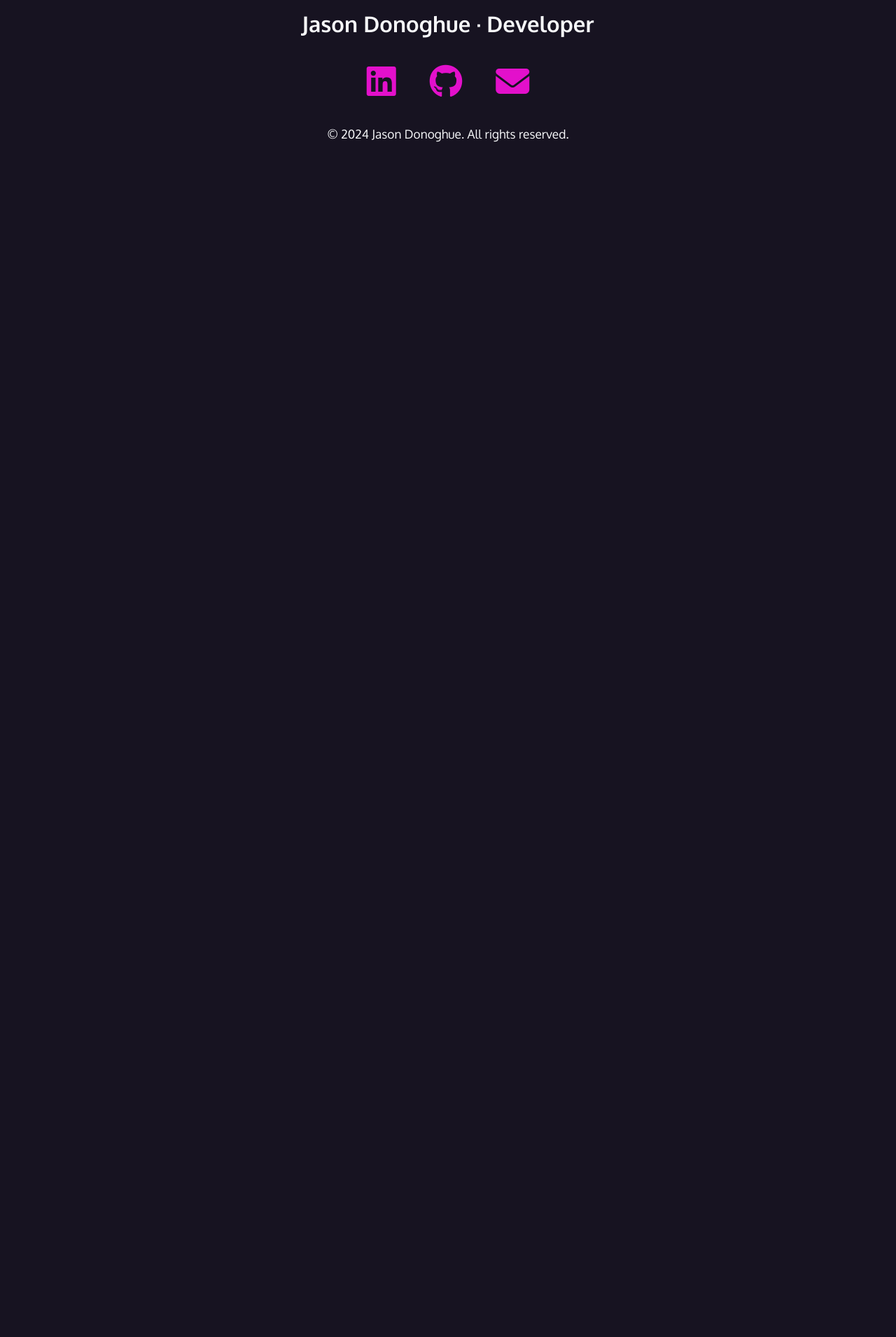
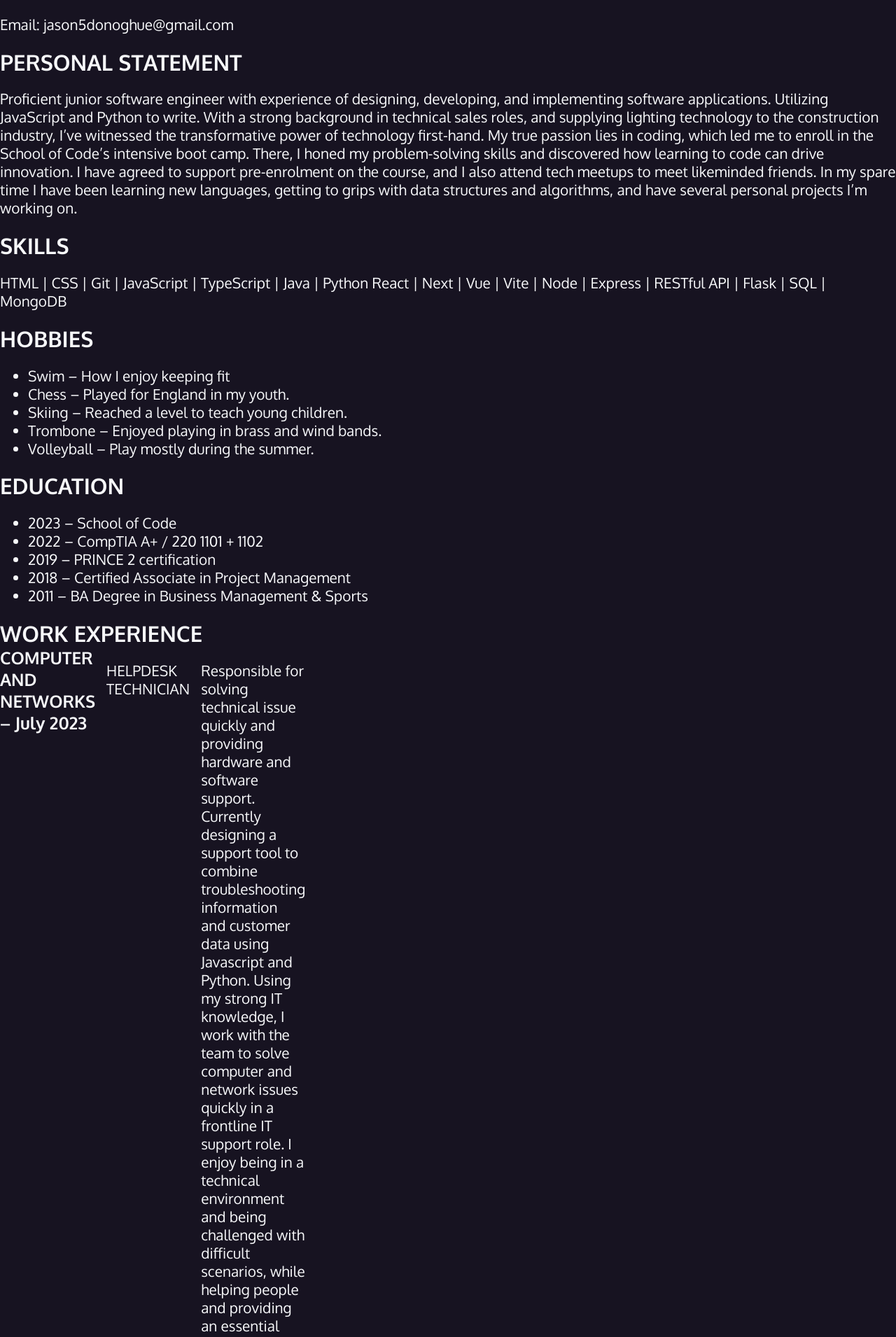
Before and after one commit to Jason5D/My-Portfolio, a React (Create React App) app in the folder Frontend/my-portfolio/: page /resume in a window 1280 px wide. Shown: the part 122-2032 px from the top of the page at 70% size. Before the commit the page ends 800 px from the top, so only its background shows below. Built offline with nearby package versions, Linux system fonts and the light colour scheme; a web font is replaced by a local one.

Commit message:
added basic resume text and added routing page to it

```diff
--- a/Frontend/my-portfolio/package.json
+++ b/Frontend/my-portfolio/package.json
@@ -14,6 +14,9 @@
     "react-router-dom": "^6.22.1",
     "react-scripts": "5.0.1",
     "web-vitals": "^2.1.4"
+  },
+  "devDependencies": {
+    "@babel/plugin-proposal-private-property-in-object": "^7.18.0"
   },
   "scripts": {
     "start": "react-scripts start",
--- a/Frontend/my-portfolio/src/About.js
+++ b/Frontend/my-portfolio/src/About.js
@@ -1,7 +1,5 @@
 import AboutMe from "./components/AboutMe.js";
 import Contact from "./components/Contact.js";
-import Footer from "./components/Footer.js";
-// import Navbar from "./components/Navbar.js";
 
 export default function About() {
   return (
--- a/Frontend/my-portfolio/src/components/Footer.js
+++ b/Frontend/my-portfolio/src/components/Footer.js
@@ -6,14 +6,15 @@ export default function Footer() {
         <li>
           <a
             href="https://linkedin.com/in/jason-donoghue-3765a6267"
-
+          target="_blank"
+          rel="noreferrer"
           >
             <span class="fab fa-linkedin" aria-hidden="true"></span>
             <span class="sr-only">LinkedIn</span>
           </a>
         </li>
         <li>
-          <a href="https://github.com/Jason5D" >
+          <a href="https://github.com/Jason5D" target="_blank" rel="noreferrer">
             <span class="fa-brands fa-github" aria-hidden="true"></span>
             <span class="sr-only">Github</span>
           </a>
--- a/Frontend/my-portfolio/src/components/Navbar.js
+++ b/Frontend/my-portfolio/src/components/Navbar.js
@@ -1,4 +1,4 @@
-import {Link} from "react-router-dom";
+import { Link } from "react-router-dom";
 
 export default function Navbar() {
   return (
@@ -19,27 +19,26 @@ export default function Navbar() {
           <Link to="/about">About</Link>
         </li>
         <li>
-         <Link to="/contact">Contact</Link>
+          <Link to="/contact">Contact</Link>
         </li>
         <li>
-          <a href="https://linkedin.com/in/jason-donoghue-3765a6267">
+          <a
+            href="https://linkedin.com/in/jason-donoghue-3765a6267"
+            target="_blank"
+            rel="noreferrer"
+          >
             <span className="fa-brands fa-linkedin" aria-hidden="true"></span>
             <span className="sr-only">LinkenIn</span>
           </a>
         </li>
         <li>
-          <a href="https://github.com/Jason5D">
+          <a href="https://github.com/Jason5D" target="_blank" rel="noreferrer">
             <span className="fa-brands fa-github" aria-hidden="true"></span>
             <span className="sr-only">Github</span>
           </a>
         </li>
         <li>
-          <a
-            href="/Users/jason5d/Library/Mobile Documents/com~apple~CloudDocs/CVs/Jason Donoghue CV C.docx"
-            className="button"
-          >
-            Resume
-          </a>
+            <Link to="/resume" className="button">Resume</Link>
         </li>
       </ul>
     </nav>
--- /dev/null
+++ b/Frontend/my-portfolio/src/components/Resume.js
@@ -0,0 +1,97 @@
+export default function Resume() {
+  return (
+    <div>
+      <header>
+        <h1>JASON DONOGHUE - CV</h1>
+        <p>Email: jason5donoghue@gmail.com</p>
+      </header>
+
+      <section>
+        <h2>PERSONAL STATEMENT</h2>
+        <p>
+          Proficient junior software engineer with experience of designing,
+          developing, and implementing software applications. Utilizing
+          JavaScript and Python to write. With a strong background in technical
+          sales roles, and supplying lighting technology to the construction
+          industry, I’ve witnessed the transformative power of technology
+          first-hand. My true passion lies in coding, which led me to enroll in
+          the School of Code’s intensive boot camp. There, I honed my
+          problem-solving skills and discovered how learning to code can drive
+          innovation. I have agreed to support pre-enrolment on the course, and
+          I also attend tech meetups to meet likeminded friends. In my spare
+          time I have been learning new languages, getting to grips with data
+          structures and algorithms, and have several personal projects I’m
+          working on.
+        </p>
+      </section>
+
+      <section>
+        <h2>SKILLS</h2>
+        <p>
+          HTML | CSS | Git | JavaScript | TypeScript | Java | Python React |
+          Next | Vue | Vite | Node | Express | RESTful API | Flask | SQL |
+          MongoDB
+        </p>
+      </section>
+
+      <section>
+        <h2>HOBBIES</h2>
+        <ul>
+          <li>Swim – How I enjoy keeping fit</li>
+          <li>Chess – Played for England in my youth.</li>
+          <li>Skiing – Reached a level to teach young children.</li>
+          <li>Trombone – Enjoyed playing in brass and wind bands.</li>
+          <li>Volleyball – Play mostly during the summer.</li>
+        </ul>
+      </section>
+
+      <section>
+        <h2>EDUCATION</h2>
+        <ul>
+          <li>2023 – School of Code</li>
+          <li>2022 – CompTIA A+ / 220 1101 + 1102</li>
+          <li>2019 – PRINCE 2 certification</li>
+          <li>2018 – Certified Associate in Project Management</li>
+          <li>2011 – BA Degree in Business Management & Sports</li>
+        </ul>
+      </section>
+
+      <section>
+        <h2>WORK EXPERIENCE</h2>
+        <article>
+          <h3>COMPUTER AND NETWORKS – July 2023</h3>
+          <p>HELPDESK TECHNICIAN</p>
+          <p>
+            Responsible for solving technical issue quickly and providing
+            hardware and software support. Currently designing a support tool to
+            combine troubleshooting information and customer data using
+            Javascript and Python. Using my strong IT knowledge, I work with the
+            team to solve computer and network issues quickly in a frontline IT
+            support role. I enjoy being in a technical environment and being
+            challenged with difficult scenarios, while helping people and
+            providing an essential service. I’ve continued to develop a high
+            attention to detail and logical problem-solving skills, while
+            searching for a developer role.
+          </p>
+        </article>
+      </section>
+      <section>
+        <h2>KEY PROJECTS 2023</h2>
+        <article>
+          <h3>STUDYOSAURUS</h3>
+          <p>
+            <strong>Problem:</strong> Bootcamp lacked resource management
+            system.
+            <strong>Collaborators:</strong> Victoria Platt, George Ussher, Evie
+            Amoura
+            <strong>Tech Stack:</strong> JavaScript, React, Vite
+            <strong>Approach:</strong> Dot voting, pair programming, roles,
+            pre-coding planning, refactoring.
+            <strong>Learnings:</strong> Equal opportunities, streamlined tech
+            stack, regular meetings, everyone understand projects.
+          </p>
+        </article>
+      </section>
+    </div>
+  );
+}
--- a/Frontend/my-portfolio/src/index.js
+++ b/Frontend/my-portfolio/src/index.js
@@ -1,7 +1,7 @@
 import "./styles/index.css";
 import React from "react";
 import ReactDOM from "react-dom/client";
-import { BrowserRouter as Router, Route, Link } from "react-router-dom";
+import { BrowserRouter as Router, Route } from "react-router-dom";
 import { Routes } from "react-router-dom";
 import Navbar from "./components/Navbar.js";
 
@@ -9,6 +9,7 @@ import App from "./App.js";
 import About from "./About.js";
 import Footer from "./components/Footer.js";
 import ContactMe from "./ContactMe.js";
+import Resume from "./components/Resume.js";
 
 const root = ReactDOM.createRoot(document.getElementById("root"));
 root.render(
@@ -20,8 +21,10 @@ root.render(
         <Route exact path="/" element={<App />} />
         <Route path="/about" element={<About />} />
         <Route path="/contact" element={<ContactMe />} />
+        <Route path="/resume" element={<Resume />} />
       </Routes>
       <div class="gradient"></div>
-      <Footer />     </Router>
+      <Footer />{" "}
+    </Router>
   </React.StrictMode>
 );
```
Also changed, not shown: Frontend/my-portfolio/src/App.js (+0 -7 lines).
